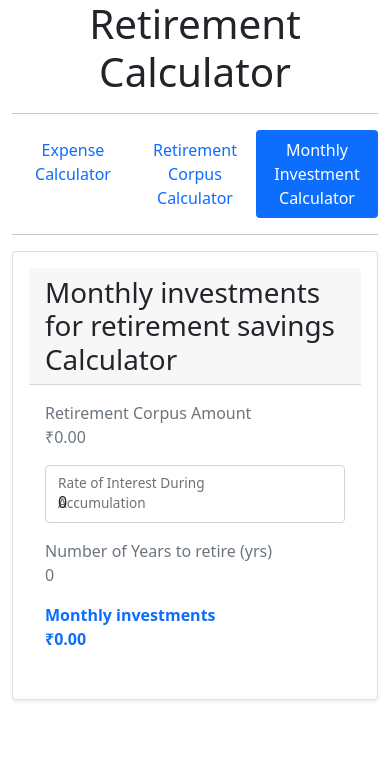
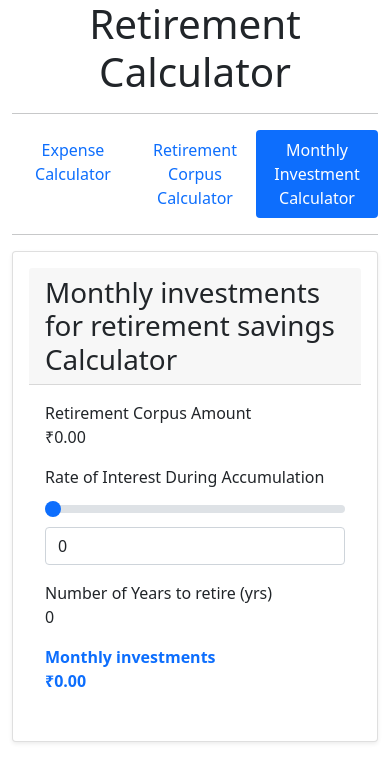
Before and after one commit to mvnshrikanth/retirement-calculator, an Angular app: page /monthly-invst-calc in a window 390 px wide. Shown: the top 782 px of the page. Built offline with nearby package versions, Linux system fonts and the light colour scheme.

Commit message:
Code completed with range slider added
Code completed with range slider added

```diff
--- /dev/null
+++ b/public/index.html
@@ -0,0 +1,89 @@
+<!DOCTYPE html>
+<html>
+  <head>
+    <meta charset="utf-8">
+    <meta name="viewport" content="width=device-width, initial-scale=1">
+    <title>Welcome to Firebase Hosting</title>
+
+    <!-- update the version number as needed -->
+    <script defer src="/__/firebase/8.7.1/firebase-app.js"></script>
+    <!-- include only the Firebase features as you need -->
+    <script defer src="/__/firebase/8.7.1/firebase-auth.js"></script>
+    <script defer src="/__/firebase/8.7.1/firebase-database.js"></script>
+    <script defer src="/__/firebase/8.7.1/firebase-firestore.js"></script>
+    <script defer src="/__/firebase/8.7.1/firebase-functions.js"></script>
+    <script defer src="/__/firebase/8.7.1/firebase-messaging.js"></script>
+    <script defer src="/__/firebase/8.7.1/firebase-storage.js"></script>
+    <script defer src="/__/firebase/8.7.1/firebase-analytics.js"></script>
+    <script defer src="/__/firebase/8.7.1/firebase-remote-config.js"></script>
+    <script defer src="/__/firebase/8.7.1/firebase-performance.js"></script>
+    <!--
+      initialize the SDK after all desired features are loaded, set useEmulator to false
+      to avoid connecting the SDK to running emulators.
+    -->
+    <script defer src="/__/firebase/init.js?useEmulator=true"></script>
+
+    <style media="screen">
+      body { background: #ECEFF1; color: rgba(0,0,0,0.87); font-family: Roboto, Helvetica, Arial, sans-serif; margin: 0; padding: 0; }
+      #message { background: white; max-width: 360px; margin: 100px auto 16px; padding: 32px 24px; border-radius: 3px; }
+      #message h2 { color: #ffa100; font-weight: bold; font-size: 16px; margin: 0 0 8px; }
+      #message h1 { font-size: 22px; font-weight: 300; color: rgba(0,0,0,0.6); margin: 0 0 16px;}
+      #message p { line-height: 140%; margin: 16px 0 24px; font-size: 14px; }
+      #message a { display: block; text-align: center; background: #039be5; text-transform: uppercase; text-decoration: none; color: white; padding: 16px; border-radius: 4px; }
+      #message, #message a { box-shadow: 0 1px 3px rgba(0,0,0,0.12), 0 1px 2px rgba(0,0,0,0.24); }
+      #load { color: rgba(0,0,0,0.4); text-align: center; font-size: 13px; }
+      @media (max-width: 600px) {
+        body, #message { margin-top: 0; background: white; box-shadow: none; }
+        body { border-top: 16px solid #ffa100; }
+      }
+    </style>
+  </head>
+  <body>
+    <div id="message">
+      <h2>Welcome</h2>
+      <h1>Firebase Hosting Setup Complete</h1>
+      <p>You're seeing this because you've successfully setup Firebase Hosting. Now it's time to go build something extraordinary!</p>
+      <a target="_blank" href="https://firebase.google.com/docs/hosting/">Open Hosting Documentation</a>
+    </div>
+    <p id="load">Firebase SDK Loading&hellip;</p>
+
+    <script>
+      document.addEventListener('DOMContentLoaded', function() {
+        const loadEl = document.querySelector('#load');
+        // // 🔥🔥🔥🔥🔥🔥🔥🔥🔥🔥🔥🔥🔥🔥🔥🔥🔥🔥🔥🔥🔥🔥🔥🔥🔥🔥🔥🔥🔥🔥🔥
+        // // The Firebase SDK is initialized and available here!
+        //
+        // firebase.auth().onAuthStateChanged(user => { });
+        // firebase.database().ref('/path/to/ref').on('value', snapshot => { });
+        // firebase.firestore().doc('/foo/bar').get().then(() => { });
+        // firebase.functions().httpsCallable('yourFunction')().then(() => { });
+        // firebase.messaging().requestPermission().then(() => { });
+        // firebase.storage().ref('/path/to/ref').getDownloadURL().then(() => { });
+        // firebase.analytics(); // call to activate
+        // firebase.analytics().logEvent('tutorial_completed');
+        // firebase.performance(); // call to activate
+        //
+        // // 🔥🔥🔥🔥🔥🔥🔥🔥🔥🔥🔥🔥🔥🔥🔥🔥🔥🔥🔥🔥🔥🔥🔥🔥🔥🔥🔥🔥🔥🔥🔥
+
+        try {
+          let app = firebase.app();
+          let features = [
+            'auth',
+            'database',
+            'firestore',
+            'functions',
+            'messaging',
+            'storage',
+            'analytics',
+            'remoteConfig',
+            'performance',
+          ].filter(feature => typeof app[feature] === 'function');
+          loadEl.textContent = `Firebase SDK loaded with ${features.join(', ')}`;
+        } catch (e) {
+          console.error(e);
+          loadEl.textContent = 'Error loading the Firebase SDK, check the console.';
+        }
+      });
+    </script>
+  </body>
+</html>
--- a/src/app/components/monthly-investments-calculator/monthly-investments-calculator.component.html
+++ b/src/app/components/monthly-investments-calculator/monthly-investments-calculator.component.html
@@ -5,24 +5,27 @@
   <div class="card-body">
     <form>
       <div class="form-group mb-3">
-        <label class="text-secondary">Retirement Corpus Amount</label>
-        <p class="text-secondary">{{userData.retirementCorpusAmount| currency:'INR' }}</p>
+        <label>Retirement Corpus Amount</label>
+        <p>{{userData.retirementCorpusAmount| currency:'INR' }}</p>
       </div>
-      <div class="form-floating form-group mb-3">
+      <div class="form-group mb-3">
+        <label class="form-label">Rate of Interest During Accumulation</label>
+        <input type="range" class="form-range" min="1" max="30" id="rateOfInterestDuringAccumulationRange"
+               name="rateOfInterestDuringAccumulationRange"
+               [(ngModel)]="userData.rateOfInterestDuringAccumulation" (ngModelChange)="calcMonthlyInvestment()">
         <input type="number" name="rateOfInterestDuringAccumulation" class="form-control"
                id="rateOfInterestDuringAccumulation" placeholder="0"
                [(ngModel)]="userData.rateOfInterestDuringAccumulation" (ngModelChange)="calcMonthlyInvestment()"
                [ngModelOptions]="{updateOn:'blur'}"
                [ngClass]="{'is-invalid':rateOfInterestDuringAccumulation.invalid && (rateOfInterestDuringAccumulation.touched || rateOfInterestDuringAccumulation.dirty)}"
                required min="1" max="30" #rateOfInterestDuringAccumulation="ngModel">
-        <label for="rateOfInterestDuringAccumulation" class="form-label">Rate of Interest During Accumulation</label>
         <div class="invalid-feedback">
           Is a required field with min value of 1 and max of 30.
         </div>
       </div>
       <div class="form-group mb-3">
-        <label class="text-secondary">Number of Years to retire (yrs)</label>
-        <p class="text-secondary">{{userData.numbOfYrsToRetirement}}</p>
+        <label>Number of Years to retire (yrs)</label>
+        <p>{{userData.numbOfYrsToRetirement}}</p>
       </div>
       <div class="form-group mb-3">
         <label class="fw-bold text-primary">Monthly investments</label>
--- a/src/app/components/retirement-corpus-calculator/retirement-corpus-calculator.component.ts
+++ b/src/app/components/retirement-corpus-calculator/retirement-corpus-calculator.component.ts
@@ -29,7 +29,7 @@ export class RetirementCorpusCalculatorComponent implements OnInit {
   }
 
   calcInflationAdjustedReturn() {
-    this.userData.inflateAdjReturn = (((1 + this.userData.rateOfReturnAfterRetirement) / (1 + this.userData.annualInfRate)) - 1) * 100;
+    this.userData.inflateAdjReturn = Math.round((((1 + this.userData.rateOfReturnAfterRetirement) / (1 + this.userData.annualInfRate)) - 1) * 100);
     this.calcRetirementCorpusAmount();
   }
 
```
